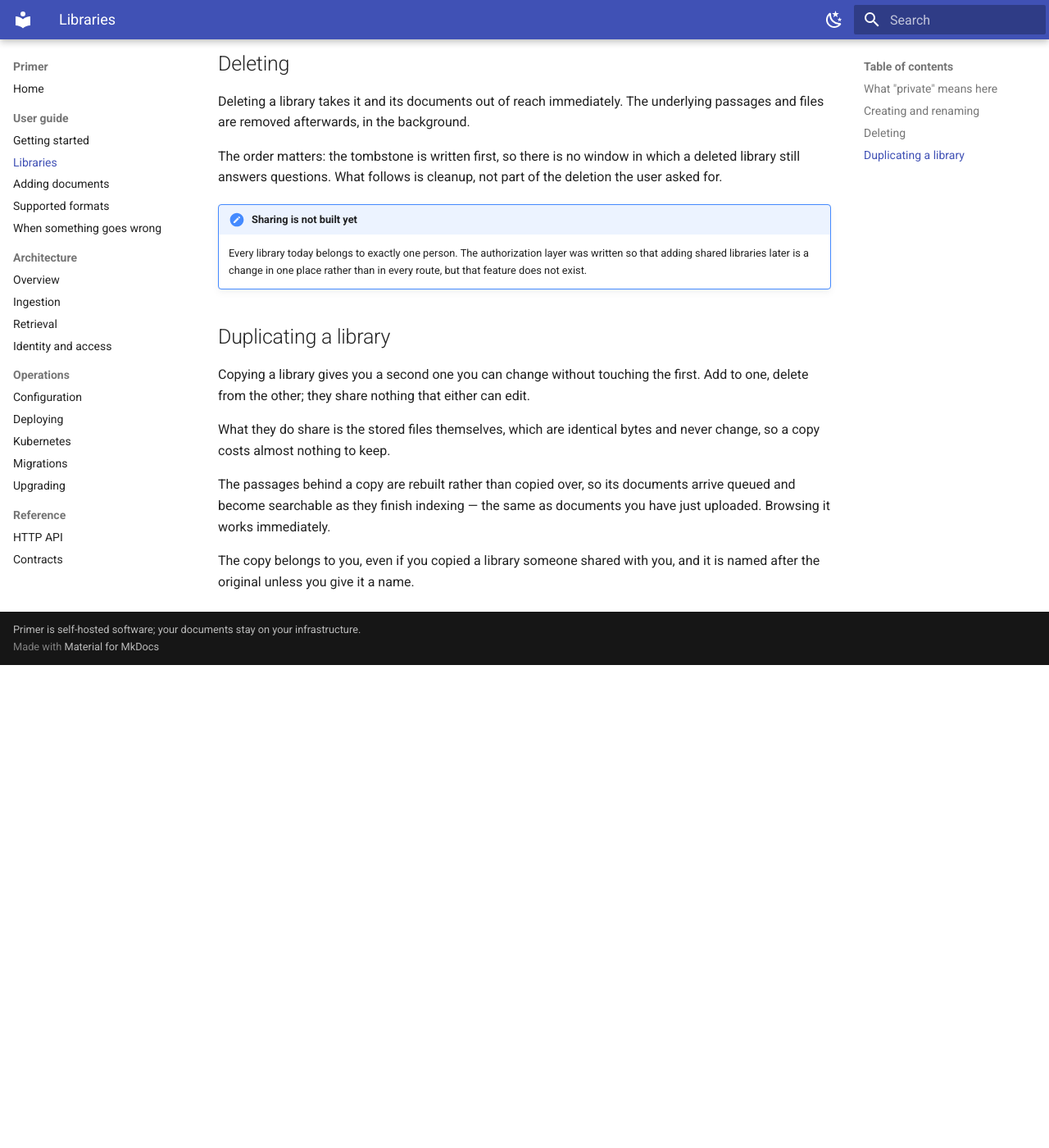
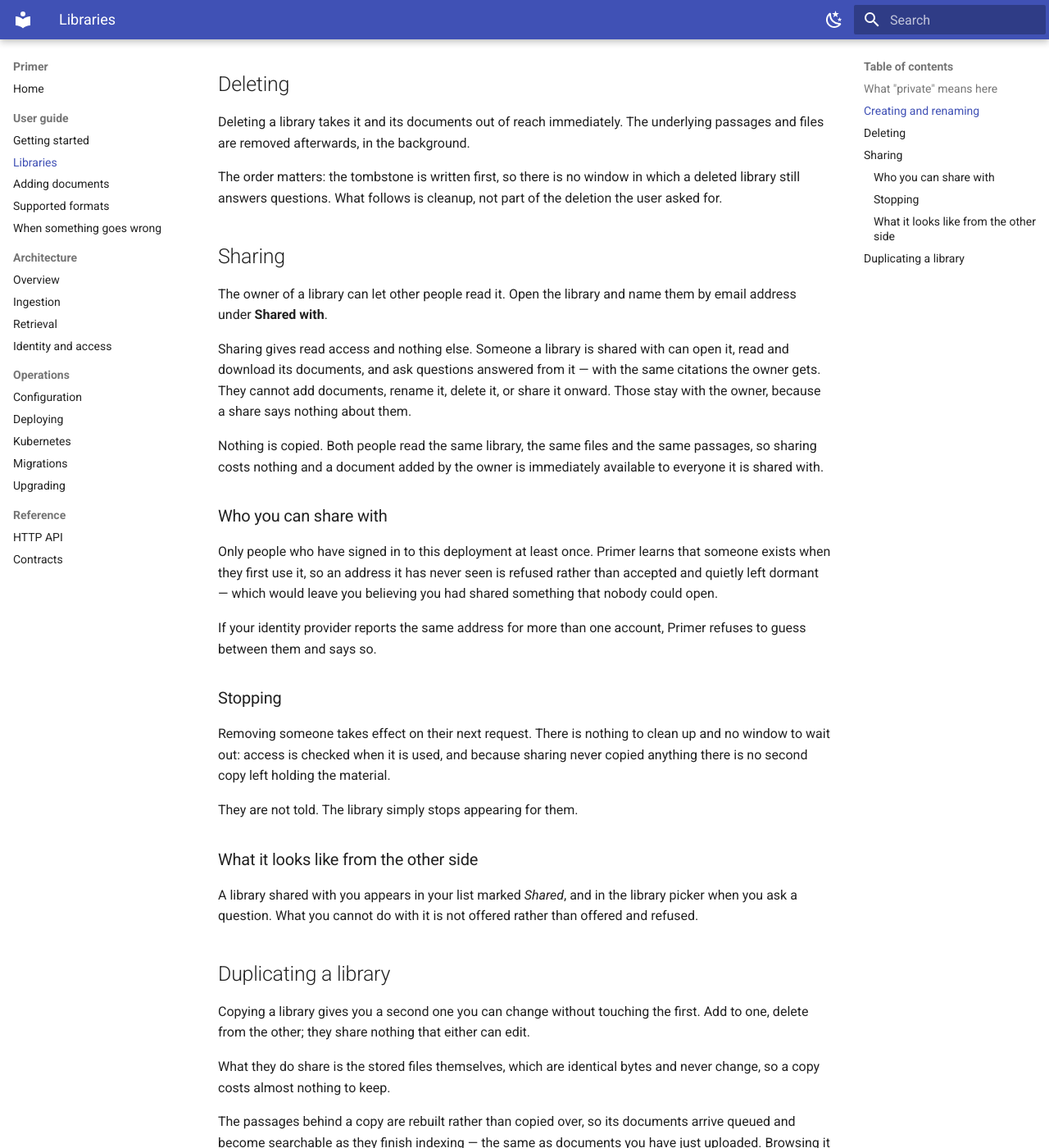
Before and after one commit to isaiah-harville/Primer, an MkDocs documentation site: the page built from docs/guide/libraries.md, in a window 1280 px wide and 1400 px high, scrolled down 630 px. Shown: the whole window at 82% size. Built offline with MkDocs 1.6.1 and Material for MkDocs 9.7.7, drawn with Linux system fonts in a browser that asks for light colours; before the commit the page ends 1441 px from its top, so only the background shows below that; some of the changed text lies outside the part shown.

Commit message:
docs: describe sharing, which the guide said did not exist
The libraries page carried a note saying every library belongs to exactly
one person and sharing was not built. It is now, so the note is replaced by
what the feature actually does - and, as importantly, what it does not:
read access only, no adding documents, no renaming, no sharing onward.

Also says the two things people will otherwise learn by being surprised:
that you can only share with someone who has signed in at least once, and
that removing access tells them nothing - the library simply stops
appearing.

Refs #20

Co-Authored-By: Claude Opus 5 <noreply@anthropic.com>

```diff
--- a/docs/guide/libraries.md
+++ b/docs/guide/libraries.md
@@ -1,15 +1,15 @@
 # Libraries
 
-A library is the unit of privacy in Primer. It has one owner, and only that
-owner can see it.
+A library is the unit of privacy in Primer. It has one owner, and nobody
+else can see it unless that owner shares it.
 
 ## What "private" means here
 
-Someone else's library is not merely unreadable — it is undetectable. Asking
-Primer for a library you do not own returns the same "not found" as asking
-for one that never existed. That is deliberate: an error that distinguished
-"forbidden" from "missing" would let anyone confirm that a particular
-library exists, which is itself a disclosure.
+A library you have not been given access to is not merely unreadable — it is
+undetectable. Asking Primer for one returns the same "not found" as asking
+for a library that never existed. That is deliberate: an error that
+distinguished "forbidden" from "missing" would let anyone confirm that a
+particular library exists, which is itself a disclosure.
 
 The same applies to documents inside a library, and to their contents in
 search results.
@@ -31,10 +31,45 @@ The order matters: the tombstone is written first, so there is no window in
 which a deleted library still answers questions. What follows is cleanup,
 not part of the deletion the user asked for.
 
-!!! note "Sharing is not built yet"
-    Every library today belongs to exactly one person. The authorization
-    layer was written so that adding shared libraries later is a change in
-    one place rather than in every route, but that feature does not exist.
+## Sharing
+
+The owner of a library can let other people read it. Open the library and
+name them by email address under **Shared with**.
+
+Sharing gives read access and nothing else. Someone a library is shared with
+can open it, read and download its documents, and ask questions answered
+from it — with the same citations the owner gets. They cannot add documents,
+rename it, delete it, or share it onward. Those stay with the owner, because
+a share says nothing about them.
+
+Nothing is copied. Both people read the same library, the same files and the
+same passages, so sharing costs nothing and a document added by the owner is
+immediately available to everyone it is shared with.
+
+### Who you can share with
+
+Only people who have signed in to this deployment at least once. Primer
+learns that someone exists when they first use it, so an address it has
+never seen is refused rather than accepted and quietly left dormant — which
+would leave you believing you had shared something that nobody could open.
+
+If your identity provider reports the same address for more than one
+account, Primer refuses to guess between them and says so.
+
+### Stopping
+
+Removing someone takes effect on their next request. There is nothing to
+clean up and no window to wait out: access is checked when it is used, and
+because sharing never copied anything there is no second copy left holding
+the material.
+
+They are not told. The library simply stops appearing for them.
+
+### What it looks like from the other side
+
+A library shared with you appears in your list marked *Shared*, and in the
+library picker when you ask a question. What you cannot do with it is not
+offered rather than offered and refused.
 
 ## Duplicating a library
 
@@ -50,4 +85,6 @@ documents arrive queued and become searchable as they finish indexing — the
 same as documents you have just uploaded. Browsing it works immediately.
 
 The copy belongs to you, even if you copied a library someone shared with
-you, and it is named after the original unless you give it a name.
+you, and it is named after the original unless you give it a name. That is
+the way to keep something that has been shared with you: a copy is yours,
+and stays yours if the original is unshared.
```
